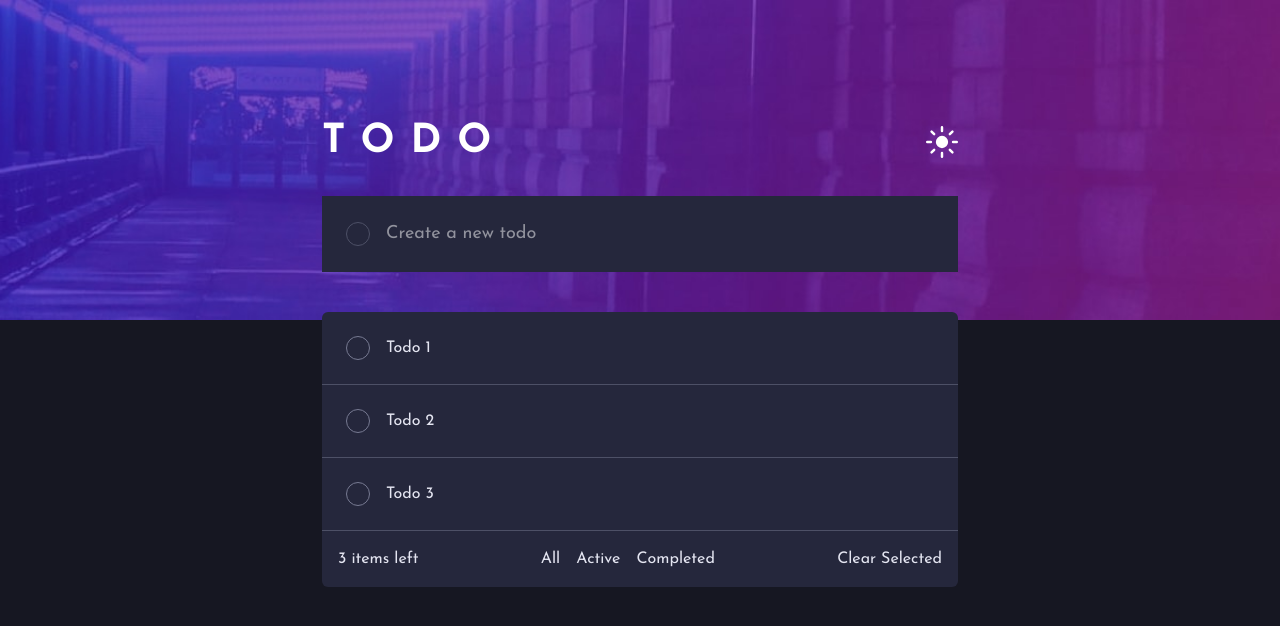
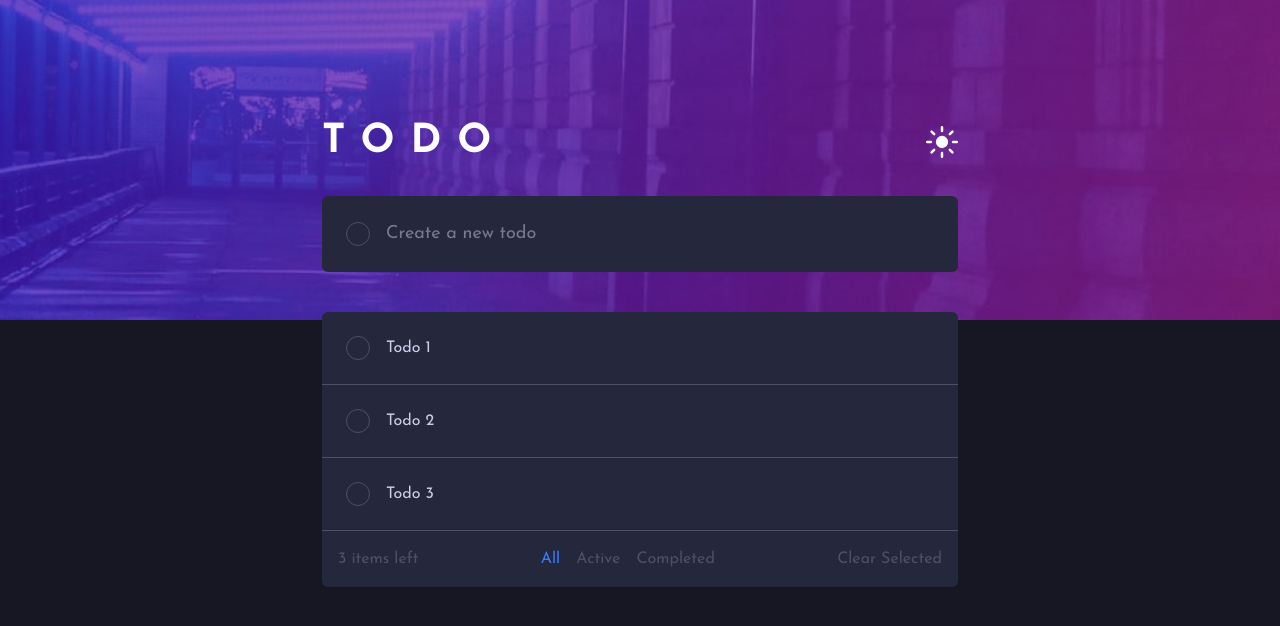
Before and after one commit to rodrigojesus7/todolist-app, a React (Vite) app: page / in a window 1280 px wide. Shown: the top 626 px of the page. Built offline with nearby package versions, Linux system fonts and the light colour scheme.

Commit message:
refactor: refactor theme

```diff
--- a/src/components/TodoForm/index.tsx
+++ b/src/components/TodoForm/index.tsx
@@ -1,13 +1,22 @@
+
+import { themeConfig } from "../../contexts/theme"
+import { ThemeContext } from "../../contexts/ThemeContext"
+import { useContext } from "react"
+
+
 const TodoForm = () => {
+
+    const { theme } = useContext(ThemeContext);
+
     return (
         <form className="relative mb-10">
 
-            <span className="absolute w-6 h-6 border border-neutral-very-dark-grayish-blue top-1/2 -translate-y-1/2 rounded-full left-6"></span>
+            <span className={`absolute w-6 h-6 border ${themeConfig[theme].todo.borderColor} top-1/2 -translate-y-1/2 rounded-full left-6`}></span>
 
             <input
                 type="text"
                 placeholder="Create a new todo"
-                name="todo" className="bg-neutral-very-dark-desaturated-blue w-full text-white rouded-md py-6 pl-16 outline-none text-lg"
+                name="todo" className={`${themeConfig[theme].todo.backgroundColor} w-full ${themeConfig[theme].todo.textColor} rounded-md py-6 pl-16 outline-none text-lg`}
             />
 
         </form>
--- a/src/components/TodoHeader/index.tsx
+++ b/src/components/TodoHeader/index.tsx
@@ -1,12 +1,17 @@
-import IconSun from '/images/icon-sun.svg'
+import { themeConfig } from '../../contexts/theme'
+import { ThemeContext } from '../../contexts/ThemeContext'
+import { useContext } from 'react'
 
 const TodoHeader = () => {
+
+    const { theme, toggleTheme } = useContext(ThemeContext)
+
     return (
         <header className='flex justify-between mb-6 pt-20'>
             <h1 className='text-white text-[2.5rem] font-bold tracking-[1rem]'>TODO</h1>
 
-            <button>
-                <img className='w-8 h-8' src={IconSun} alt="Alternar tema" />
+            <button className='cursor-pointer' onClick={toggleTheme}>
+                <img className='w-8 h-8' src={`${themeConfig[theme].icon}`} alt="Alternar tema" />
             </button>
         </header>
     )
--- a/src/components/TodoList/index.tsx
+++ b/src/components/TodoList/index.tsx
@@ -1,3 +1,7 @@
+import { themeConfig } from "../../contexts/theme"
+import { ThemeContext } from "../../contexts/ThemeContext"
+import { useContext } from "react"
+
 const todos = [
     { id: 1, text: 'Todo 1' },
     { id: 2, text: 'Todo 2' },
@@ -6,27 +10,30 @@ const todos = [
 
 const TodoList = () => {
 
+    const { theme } = useContext(ThemeContext)
+
     return (
 
-        <div className="bg-neutral-very-dark-desaturated-blue rounded-md">
+        <div className={`${themeConfig[theme].todo.backgroundColor} rounded-md`}>
             <ul>
                 {todos.map((todo) => (
-                    <li className="p-6 border-b border-neutral-very-dark-grayish-blue" key={todo.id}>
+                    <li className={`p-6 border-b ${themeConfig[theme].todo.borderColor}`}
+                        key={todo.id}>
                         <div className="flex items-center gap-4">
-                            <button className="w-6 h-6 border rounded-full cursor-pointer border-neutral-dark-grayish-blue"></button>
+                            <button className={`w-6 h-6 border ${themeConfig[theme].todo.borderColor} rounded-full cursor-pointer `}></button>
 
-                            <p className="text-neutral-very-light-grayish-blue">{todo.text}</p>
+                            <p className={`${themeConfig[theme].todo.textColor}`}>{todo.text}</p>
                         </div>
                     </li>
                 ))}
 
             </ul>
 
-            <div className="flex justify-between p-4 text-neutral-very-light-grayish-blue">
+            <div className={`flex justify-between p-4 ${themeConfig[theme].layout.textColor}`}>
                 <p>{todos.length} items left</p>
 
                 <div className="flex gap-4">
-                    <button className="cursor-pointer">All</button>
+                    <button className="cursor-pointer text-bright-blue">All</button>
                     <button className="cursor-pointer">Active</button>
                     <button className="cursor-pointer">Completed</button>
                 </div>
--- a/src/contexts/ThemeContext.tsx
+++ b/src/contexts/ThemeContext.tsx
@@ -18,11 +18,10 @@ const ThemeProvider = ({ children }: ThemeProviderProps) => {
     }
 
     return (
-        <ThemeContext.Provider value={{}}>
+        <ThemeContext.Provider value={{ theme, toggleTheme }}>
             {children}
 
         </ThemeContext.Provider>
-
     )
 }
 
--- a/src/contexts/theme.ts
+++ b/src/contexts/theme.ts
@@ -0,0 +1,33 @@
+import IconSun from '/images/icon-sun.svg'
+import MoonIcon from '/images/icon-moon.svg'
+
+const themeConfig = {
+    light: {
+        name: "light",
+        layout: {
+            backgroundColor: "bg-neutral-very-light-grayish-blue",
+            textColor: "text-neutral-dark-grayish-blue"
+        },
+        todo: {
+            backgroundColor: "bg-neutral-very-light-gray",
+            borderColor: "border-neutral-very-light-grayish-blue",
+            textColor: "text-neutral-very-dark-grayish-blue",
+        },
+        icon: MoonIcon
+    },
+    dark: {
+        name: "dark",
+        layout: {
+            backgroundColor: "bg-neutral-very-dark-blue",
+            textColor: "text-neutral-very-dark-grayish-blue"
+        },
+        todo: {
+            backgroundColor: "bg-neutral-very-dark-desaturated-blue",
+            borderColor: "border-neutral-very-dark-grayish-blue",
+            textColor: "text-neutral-light-grayish-blue",
+        },
+        icon: IconSun
+    }
+}
+
+export { themeConfig }
```
